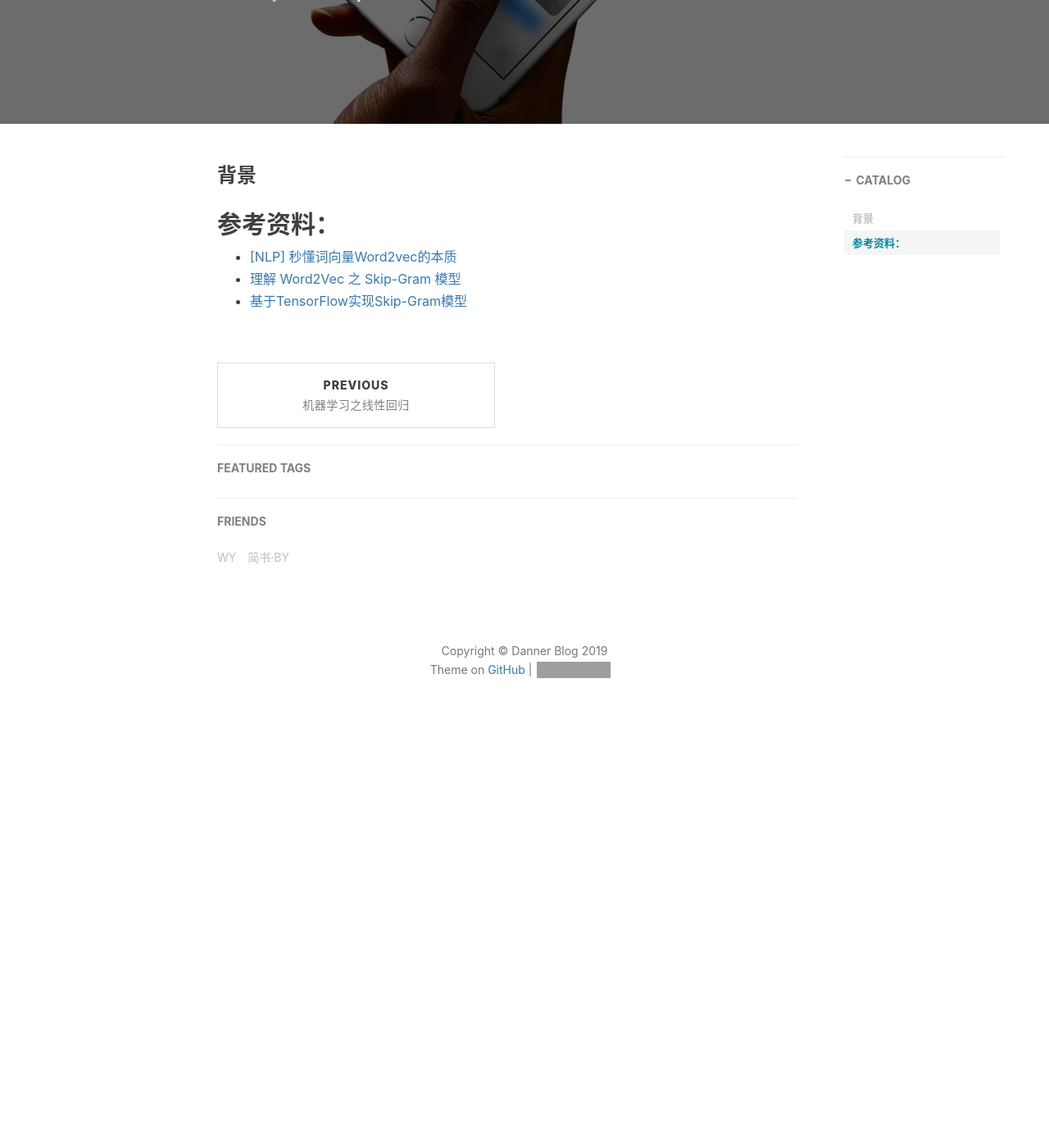
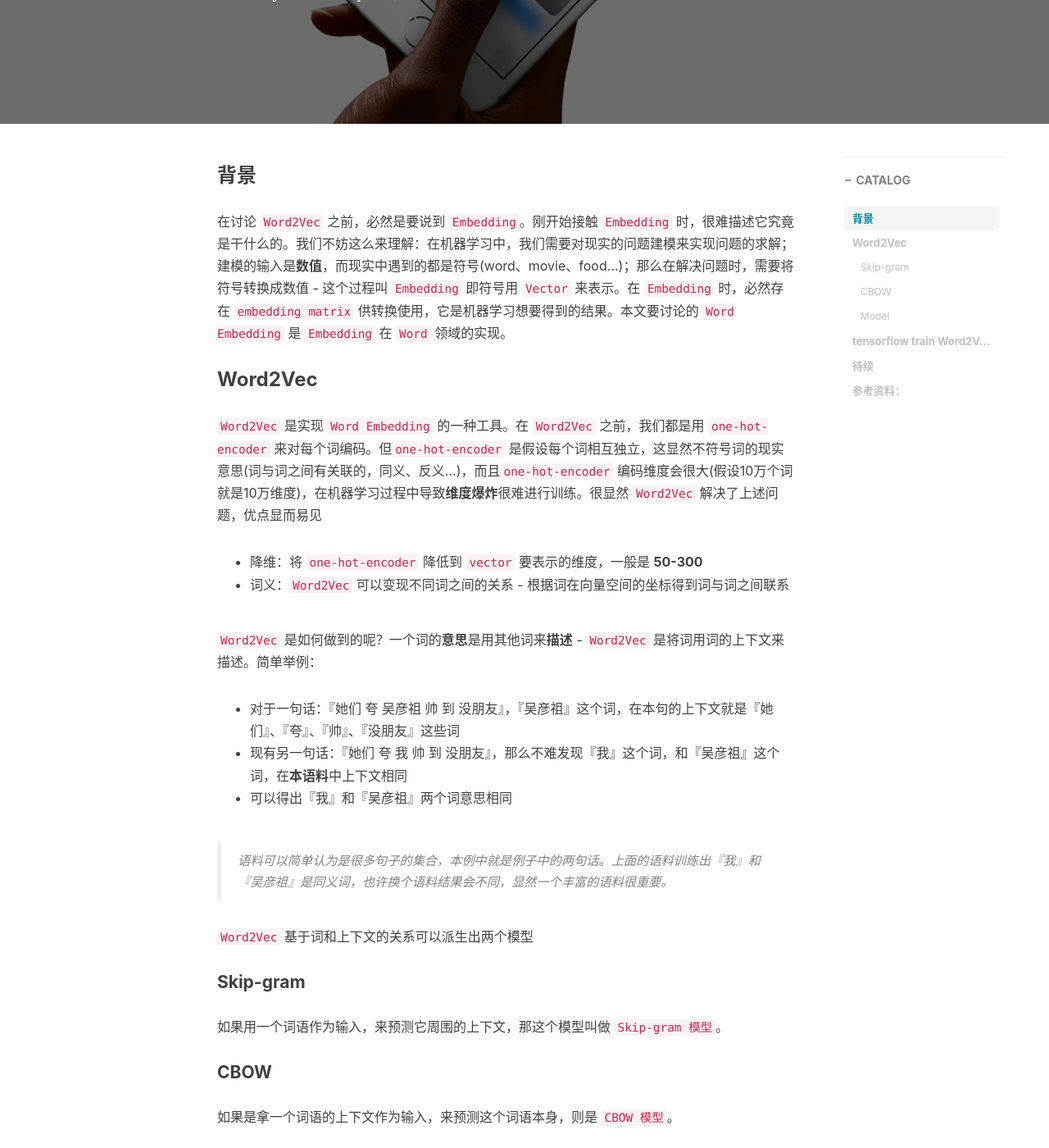
Before and after one commit to vendanner/vendanner.github.io, a Jekyll site: the page built from _posts/2019-04-01-谈谈对Word2Vec理解.md, in a window 1280 px wide and 1400 px high, scrolled down 372 px. Shown: the whole window at 82% size. Built offline with Jekyll 4.4.1, drawn with Linux system fonts in a browser that asks for light colours; nearby versions of some CDN libraries; comment, search, counter and statistics services are not loaded; before the commit the page ends 1293 px from its top, so only the background shows below that; some of the changed text lies outside the part shown; grey boxes are pictures that could not be loaded.

Commit message:
Word2Vec

```diff
--- a/_posts/2019-04-01-谈谈对Word2Vec理解.md
+++ b/_posts/2019-04-01-谈谈对Word2Vec理解.md
@@ -14,8 +14,41 @@ tags:
 
 ### 背景
 
+在讨论 `Word2Vec` 之前，必然是要说到 `Embedding`。刚开始接触 `Embedding` 时，很难描述它究竟是干什么的。我们不妨这么来理解：在机器学习中，我们需要对现实的问题建模来实现问题的求解；建模的输入是**数值**，而现实中遇到的都是符号(word、movie、food...)；那么在解决问题时，需要将符号转换成数值 - 这个过程叫 `Embedding` 即符号用 `Vector` 来表示。在 `Embedding` 时，必然存在 `embedding matrix` 供转换使用，它是机器学习想要得到的结果。本文要讨论的 `Word Embedding` 是 `Embedding` 在 `Word` 领域的实现。
+
+### Word2Vec
+
+`Word2Vec` 是实现 `Word Embedding` 的一种工具。在 `Word2Vec` 之前，我们都是用 `one-hot-encoder` 来对每个词编码。但`one-hot-encoder` 是假设每个词相互独立，这显然不符号词的现实意思(词与词之间有关联的，同义、反义...)，而且`one-hot-encoder` 编码维度会很大(假设10万个词就是10万维度)，在机器学习过程中导致**维度爆炸**很难进行训练。很显然 `Word2Vec` 解决了上述问题，优点显而易见
+
+- 降维：将 `one-hot-encoder` 降低到 `vector` 要表示的维度，一般是 **50-300**
+- 词义：`Word2Vec` 可以变现不同词之间的关系 - 根据词在向量空间的坐标得到词与词之间联系
+
+`Word2Vec` 是如何做到的呢？一个词的**意思**是用其他词来**描述** - `Word2Vec` 是将词用词的上下文来描述。简单举例：
+
+- 对于一句话：『她们 夸 吴彦祖 帅 到 没朋友』，『吴彦祖』这个词，在本句的上下文就是『她们』、『夸』、『帅』、『没朋友』这些词
+- 现有另一句话：『她们 夸 我 帅 到 没朋友』，那么不难发现『我』这个词，和『吴彦祖』这个词，在**本语料**中上下文相同
+- 可以得出『我』和『吴彦祖』两个词意思相同
+
+> 语料可以简单认为是很多句子的集合，本例中就是例子中的两句话。上面的语料训练出『我』和『吴彦祖』是同义词，也许换个语料结果会不同，显然一个丰富的语料很重要。
+
+`Word2Vec` 基于词和上下文的关系可以派生出两个模型
+
+#### Skip-gram
+
+如果用一个词语作为输入，来预测它周围的上下文，那这个模型叫做 `Skip-gram 模型`。
+
+#### CBOW
+
+如果是拿一个词语的上下文作为输入，来预测这个词语本身，则是 `CBOW 模型`。
+
+#### Model
 
 
+### tensorflow train Word2Vec
+
+
+### 待续
+[hierarchical softmax or negative sampling](https://www.bilibili.com/video/av41393758/?p=2)
 
 
 ## 参考资料：
```
Also changed, not shown: img/NLP/CBOW.png (added), img/NLP/Skip-Gram.png (added).
